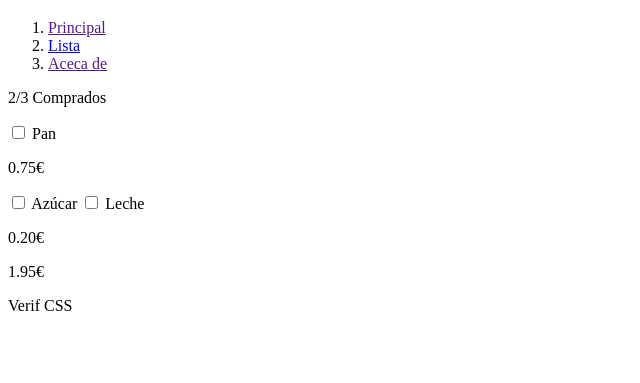
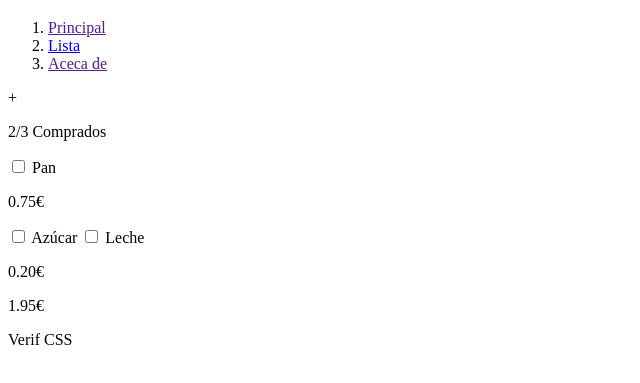
Before and after one commit to AldanaArcidiacono/202210-W1CH3-Aldana-Arcidiacono, a plain HTML site: page index.html in a window 1280 px wide. Shown: the part 61-444 px from the top of the page, without its empty margins (0-640 px from the left). Drawn offline with Linux system fonts and the light colour scheme.

Commit message:
Finish first HTML

```diff
--- a/index.html
+++ b/index.html
@@ -20,6 +20,7 @@
             </nav>
         </header>
         <div>
+            <p>+</p>
             <p>2/3 Comprados</p>
         </div>
         <section>
```
Also changed, not shown: Ico+.png (added).
